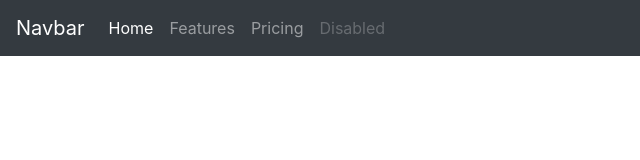
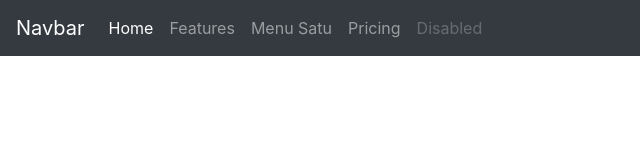
Before and after one commit to syaifulrmdhn/belajargit, a plain HTML site: page index.html in a window 1280 px wide. Shown: the full height of the page, 0-640 px from the left. Drawn offline with nearby package versions, Linux system fonts and the light colour scheme; no server answers.

Commit message:
tambah menu satu

```diff
--- a/index.html
+++ b/index.html
@@ -20,6 +20,9 @@
                 </li>
                 <li class="nav-item">
                     <a class="nav-link" href="#">Features</a>
+                </li>
+		<li class="nav-item">
+                    <a class="nav-link" href="#">Menu Satu</a>
                 </li>
                 <li class="nav-item">
                     <a class="nav-link" href="#">Pricing</a>
```
